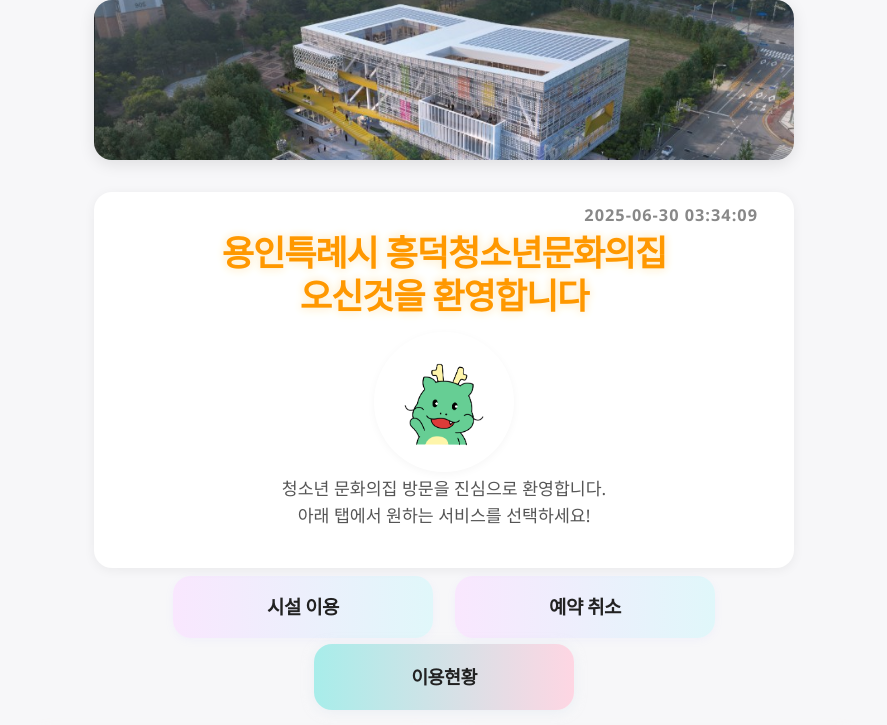
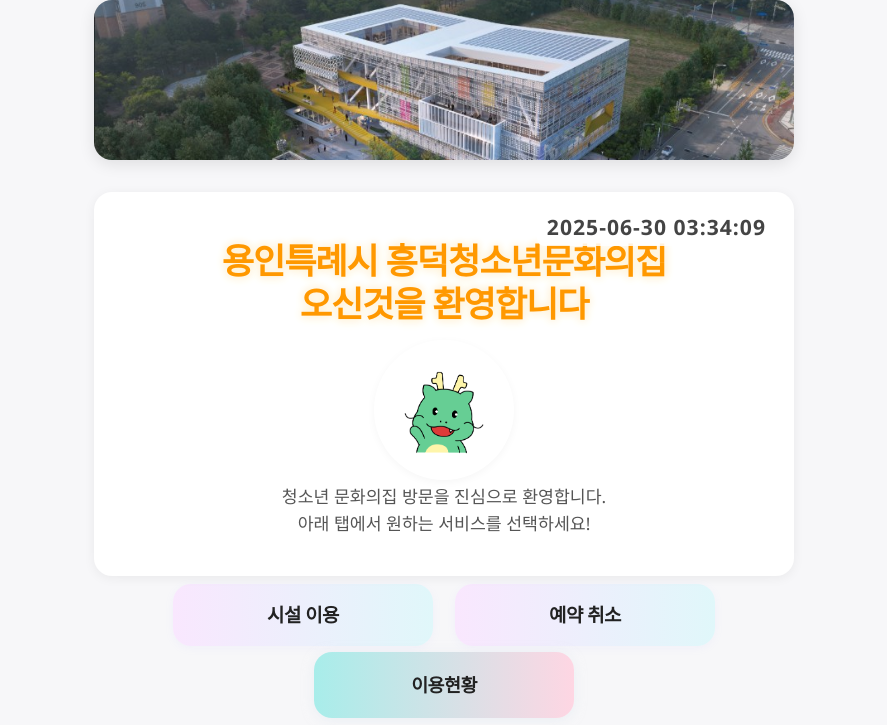
Before and after one commit to yudosa/1121241122, a website: page public/index.html in a window 1280 px wide. Shown: the top 725 px of the page, without its empty margins (196-1083 px from the left). Drawn offline with Linux system fonts and the light colour scheme.

Commit message:
수정 15

```diff
--- a/public/index.html
+++ b/public/index.html
@@ -173,12 +173,18 @@
         text-align: center;
     }
     .current-datetime {
-        text-align: right;
-        font-size: 1.02rem;
-        color: #888;
-        margin-bottom: 6px;
-        margin-right: 8px;
+        position: absolute;
+        top: 16px;
+        right: 18px;
+        font-size: 1.32rem;
+        font-weight: 700;
+        color: #444;
+        margin: 0;
+        letter-spacing: 1px;
         font-family: 'Segoe UI', Tahoma, Geneva, Verdana, sans-serif;
+        background: rgba(255,255,255,0.85);
+        padding: 2px 10px;
+        border-radius: 8px;
     }
     .main-tabs .tab-row {
         display: flex;
--- a/public/styles.css
+++ b/public/styles.css
@@ -28,7 +28,7 @@
     border-radius: 18px;
     box-shadow: 0 2px 12px rgba(0,0,0,0.06);
     position: relative;
-    padding: 32px 24px 10px 24px;
+    padding: 40px 24px 10px 24px;
     text-align: center;
     display: flex;
     flex-direction: column;
@@ -1940,7 +1940,7 @@
 
 .current-datetime {
     position: absolute;
-    top: 8px;
+    top: 16px;
     right: 18px;
     font-size: 1.32rem;
     font-weight: 700;
@@ -1979,7 +1979,7 @@
 
 /* 렌탈 페이지 '기본정보 입력' 카드와 헤더도 600px로 통일 */
 .main-card {
-    max-width: 600px !important;
+    max-width: 700px !important;
     width: 100% !important;
     margin-left: auto;
     margin-right: auto;
```
